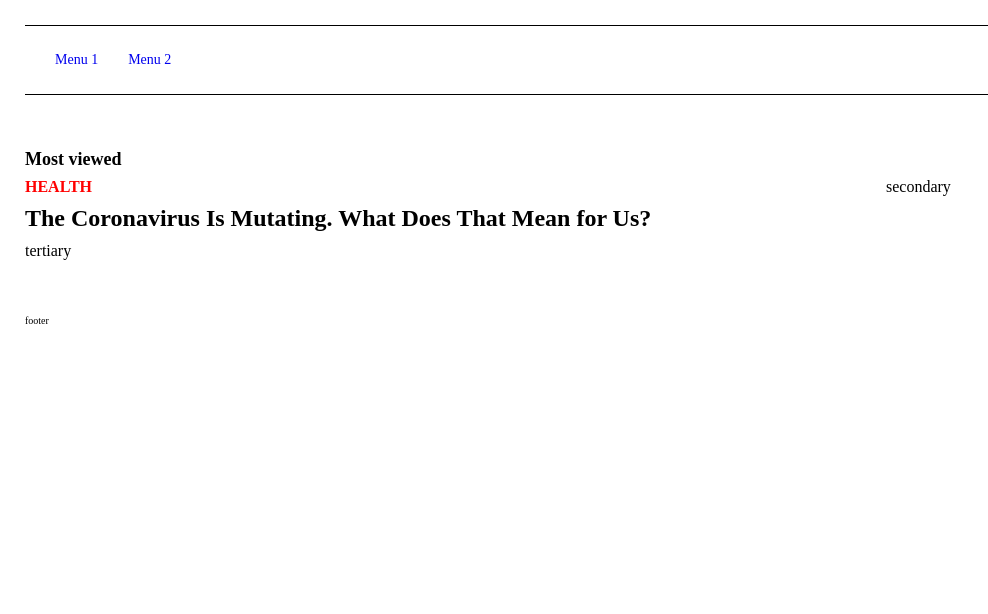
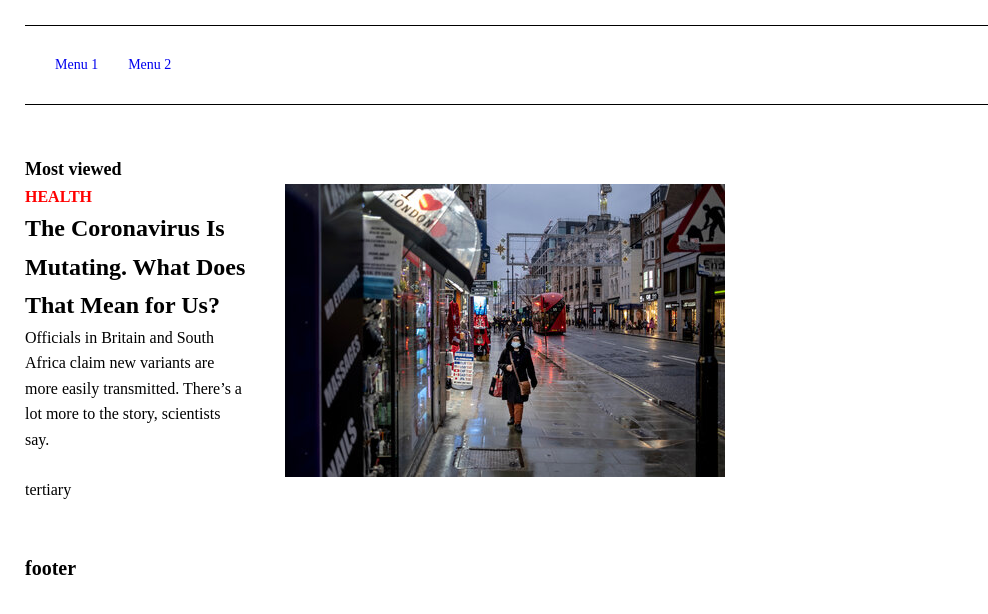
Before and after one commit to dongwook00/my-nyt-app, a website: page index.html in a window 1280 px wide. Shown: the whole page, without its empty margins (0-988 px from the left). Drawn offline with Linux system fonts and the light colour scheme.

Commit message:
changed layout

```diff
--- a/index.html
+++ b/index.html
@@ -23,19 +23,24 @@
                 <section class="most-viewed">
                     <h3 class="section__title">Most viewed</h3>
                     <div class="most-viewed__primary">
-                        <h4 class="article__category">health</h4>
-                        <h1 class="article__title">The Coronavirus Is Mutating. What Does That Mean for Us?</h1>
-
+                        <div class="article__text">
+                            <h4 class="article__category">health</h4>
+                            <h1 class="article__title">The Coronavirus Is Mutating. What Does That Mean for Us?</h1>
+                            <p class="article__abstract">Officials in Britain and South Africa claim new variants are more easily transmitted. There’s a lot more to the story, scientists say.</p>
+                        </div>
+                        <div class="article__image">
+                            <img src="./assets/images/sample.jpg" alt="Article image">
+                        </div>
                     </div>
-                    <div class="most-viewed__secondary">secondary</div>
+                    <div class="most-viewed__secondary">
+                    </div>
                     <div class="most-viewed__tertiary">tertiary</div>
                 </section>
             </main>
 
             <footer class="footer">
-                footer
+                <h1>footer</h1>
             </footer>
-
         </div>
     </body>
 </html>
--- a/scss/_content.scss
+++ b/scss/_content.scss
@@ -5,10 +5,25 @@
     font-size: 1.6rem;
 
     &__primary {
-        flex: 0 0 70%
+        display: flex;
+        flex: 0 0 60%;
+        justify-content: space-between;
+
+        .article__text {
+            flex: 0 0 30%;
+        }
+
+        .article__image {
+            display: flex;
+            flex: 0 0 70%;
+            justify-content: center;
+        }
     }
 
     &__secondary {
-        flex: 0 0 30%;
+        flex: 0 0 40%;
     }
+
+
+
 }
--- a/scss/_layout.scss
+++ b/scss/_layout.scss
@@ -5,7 +5,7 @@
 
 .header {
     font-size: 1.4rem;
-    height: 7rem;
+    height: 8rem;
     background-color: #fff;
     border-top: 1px solid black;
     border-bottom: 1px solid black;
```
Also changed, not shown: css/style.css, 2 other files.
